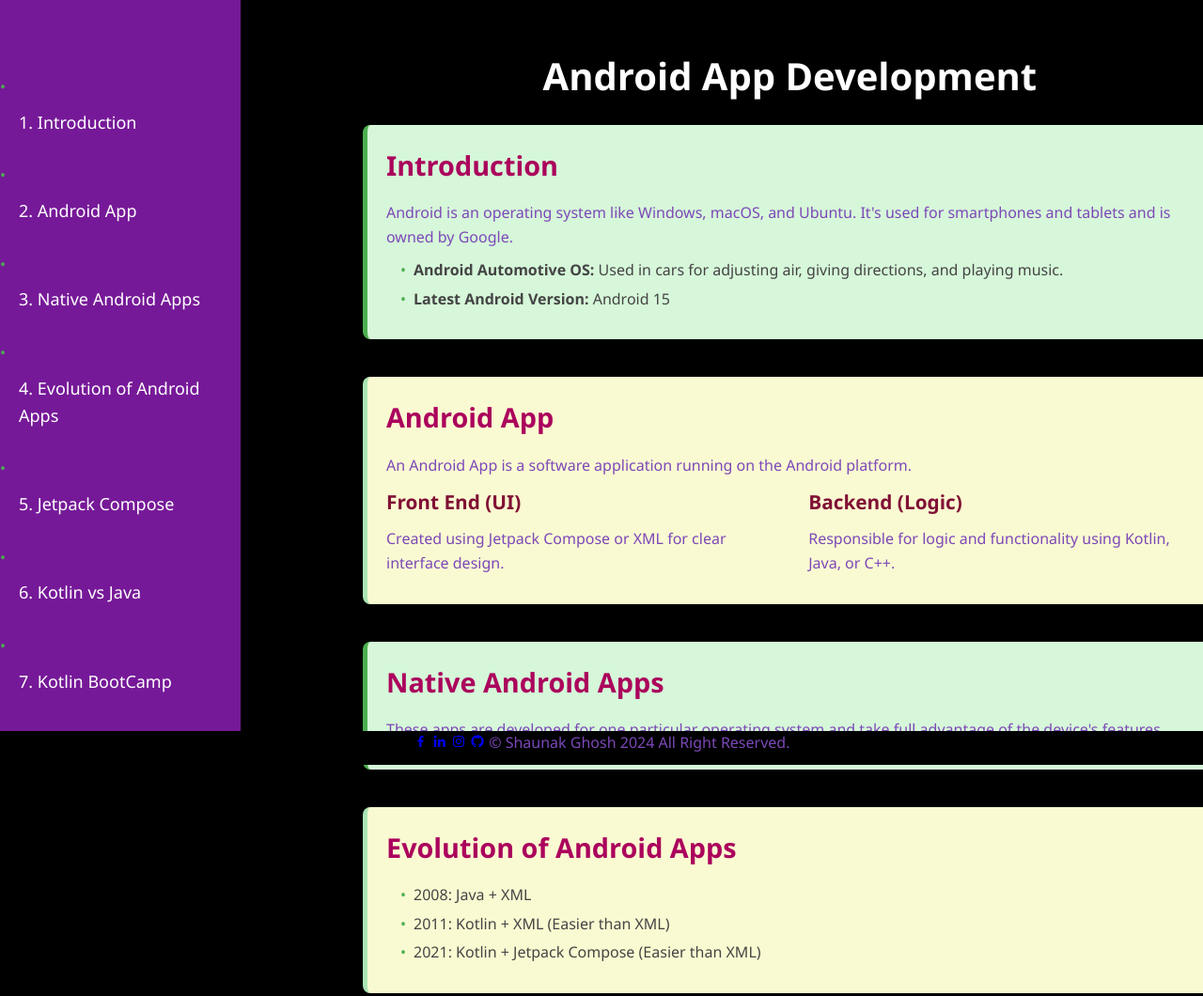
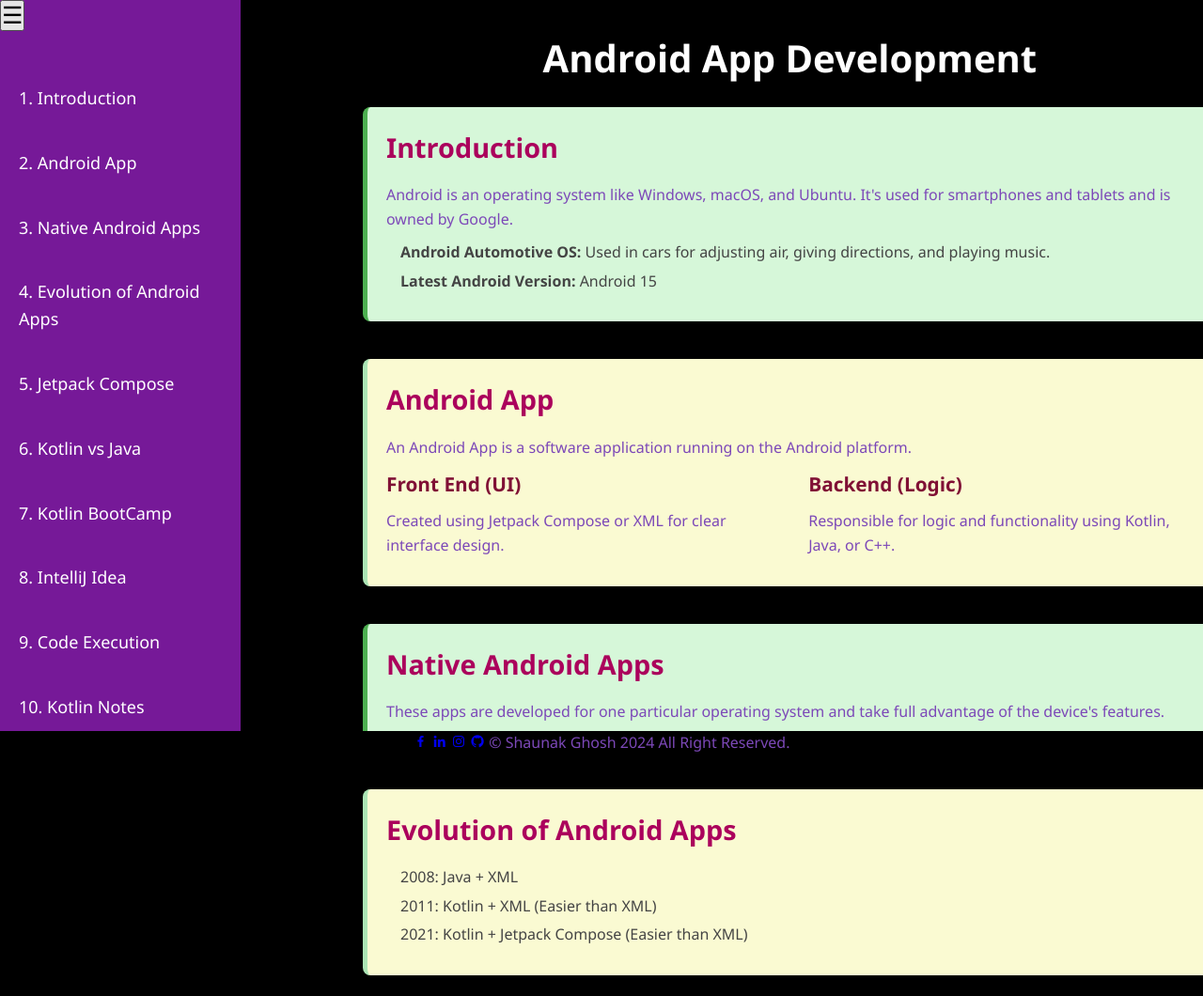
Before and after one commit to ShaunakGhosh-hub/GHOSHTECH, a plain HTML site: page Android.html in a window 1280 px wide. Shown: the top 1060 px of the page at 94% size. Drawn offline with nearby package versions, Linux system fonts and the light colour scheme; files that its build step writes are made by us from their sources; files whose address does not match are found by name.

Commit message:
Update Android.css

```diff
--- a/Android.css
+++ b/Android.css
@@ -157,11 +157,7 @@ h3 {
     background-color: #ffebee;
 }
 
-ul li::before {
-    content: "•";
-    color: #4caf50;
-    margin-right: 8px;
-}
+
 
 
 
@@ -195,23 +191,26 @@ h4{
 
 
 /* Base styles for the hamburger button */
-.hamburger {
-    display: none;
-    font-size: 30px;
-    color: white;
+#toggleMenu {
+    display: block;
+    font-size: 25px;
+    color: rgb(0, 0, 0);
     position: fixed; /* Fixed position */
     top: 0px;
     left: 0px;
     cursor: pointer;
     z-index: 1000; /* Ensure it stays above other elements */
+
+
 }
 
 /* Adjust for smaller screens */
 @media screen and (max-width: 768px) {
 
-    .hamburger {
+    #toggleMenu {
         display: block;
         position: fixed;
+
     }
 
     nav.sidebar {
```
